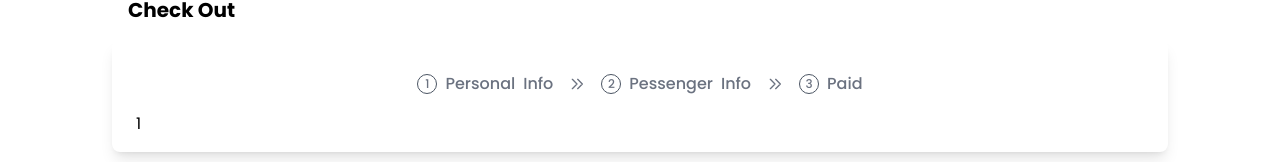
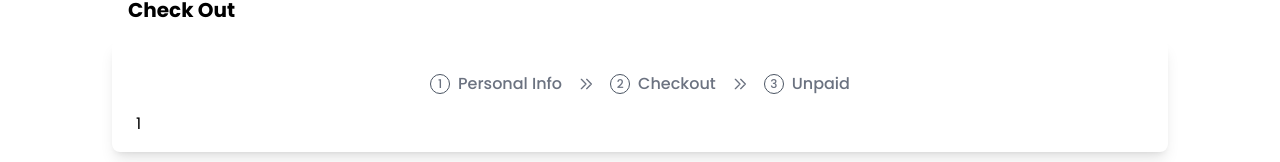
Before and after one commit to boyhendrawan/Final_Project_Kampus_Merdeka, a React (Create React App) app: page /user/checkout/1 in a window 1280 px wide. Shown: the part 132-294 px from the top of the page. Built offline with nearby package versions, Linux system fonts and the light colour scheme; no server answers; sample sign-in values are in the browser's storage.

Commit message:
fix header checkout

```diff
--- a/src/pages/Customers/checkout/Checkout.jsx
+++ b/src/pages/Customers/checkout/Checkout.jsx
@@ -160,7 +160,7 @@
                     1
                   </span>
 
-                  Personal <span className="hidden sm:inline-flex sm:ml-2">Info</span>
+                  Personal Info
                   <svg aria-hidden="true" className="w-4 h-4strokeLinecap ml-2 sm:ml-4" fill="none" stroke="currentColor" viewBox="0 0 24 24" xmlns="http://www.w3.org/2000/svg"><path strokeLinecap="round" strokeLinejoin="round" strokeWidth="2" d="M13 5l7 7-7 7M5 5l7 7-7 7"></path></svg>
                 </li>
                 <li className={`flex items-center   ${checkOutData.stepper >= 2 ?
@@ -168,14 +168,14 @@
                   <span className="stepper-dot rounded-full shrink-0 ">
                     2
                   </span>
-                  Pessenger <span className="hidden sm:inline-flex sm:ml-2">Info</span>
+                  Checkout
                   <svg aria-hidden="true" className="w-4 h-4 ml-2 sm:ml-4" fill="none" stroke="currentColor" viewBox="0 0 24 24" xmlns="http://www.w3.org/2000/svg"><path strokeLinecap="round" strokeLinejoin="round" strokeWidth="2" d="M13 5l7 7-7 7M5 5l7 7-7 7"></path></svg>
                 </li>
                 <li className={`flex items-center  ${checkOutData.stepper === 3 ? ' dot-active' : ' dot-nonactive'}`}>
                   <span className="stepper-dot rounded-full shrink-0">
                     3
                   </span>
-                  Paid
+                  Unpaid
                 </li>
               </ol>
 
--- a/src/pages/login.jsx
+++ b/src/pages/login.jsx
@@ -51,7 +51,7 @@
 
   const handleSubmit = (e) => {
     e.preventDefault();
-    console.log("running twice")
+    // console.log("running twice")
     if (valueUsername.length <= 0 || valuePassword.length <= 0) {
       toast.error("Harap isi semua inputan", {
         position: toast.POSITION.BOTTOM_RIGHT,
--- a/src/utilites/redux/action/login.js
+++ b/src/utilites/redux/action/login.js
@@ -160,7 +160,7 @@
     dispatch(fLogout());
     dispatch(fLogin());
     dispatch(setIsLoggedIn(false));
-    console.log("works");
+    // console.log("works");/
     navigate("/auth/login");
   };
 
```
